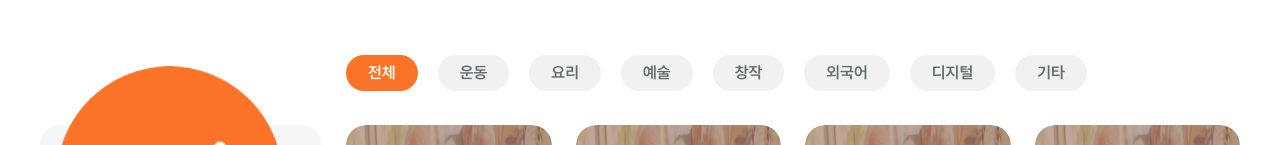
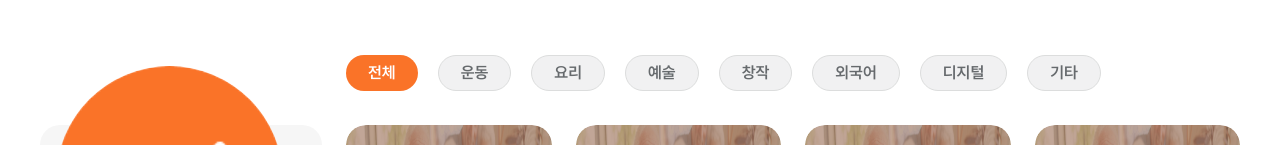
Before and after one commit to Kusitms-29th-Meetup-TeamE/Frontend, a Next.js app: page /share in a window 1280 px wide. Shown: the part 311-456 px from the top of the page. Built offline with nearby package versions, Linux system fonts and the light colour scheme.

Commit message:
🔨 Fix(#59): modify small bugs

```diff
--- a/src/components/common-components/chip/Chip.tsx
+++ b/src/components/common-components/chip/Chip.tsx
@@ -21,8 +21,8 @@ const style: {
   },
   focus: {
     abled: 'text-white bg-primary-orange6',
-    disabledActivity: 'border-gray-04 !text-gray-07 !bg-gray-04',
-    disabledLearning: 'border-gray-04 !text-gray-07 !bg-gray-03',
+    disabledActivity: '!text-gray-07 !bg-gray-04',
+    disabledLearning: 'border border-gray-04 !text-gray-07 !bg-gray-03',
   },
   color: {
     활발한: 'bg-[rgba(253,143,42,0.10)] border border-[#FD8F2A] text-[#FD8F2A]', // 활발한
@@ -85,12 +85,11 @@ const Chip = forwardRef<HTMLDivElement, PropsWithChildren<ChipProps>>(
 
     const handleClick = () => {
       if (isBtn && text) {
-        if (isActivity) {
+        if (isActivity && !isLearning) {
           // 활동 참여하기
           setIsSelected((prev) => !prev);
           setCurrentChips(text);
-        }
-        if (isLearning) {
+        } else {
           // 배움 나누기
           setIsSelected(true);
           setCurrentLearningChip(text);
@@ -105,7 +104,7 @@ const Chip = forwardRef<HTMLDivElement, PropsWithChildren<ChipProps>>(
       }
 
       // 배움 나누기
-      if (getCurrentLearningChip() !== text) {
+      if (isLearning && getCurrentLearningChip() !== text) {
         setIsSelected(false);
       } else {
         setIsSelected(true);
--- a/src/components/share/ReviewSlider.tsx
+++ b/src/components/share/ReviewSlider.tsx
@@ -110,7 +110,6 @@ const ReviewSlider = () => {
               writer={item.writer}
               date={item.writeDate}
             />
-            {item.id}
           </SwiperSlide>
         );
       })}
```
